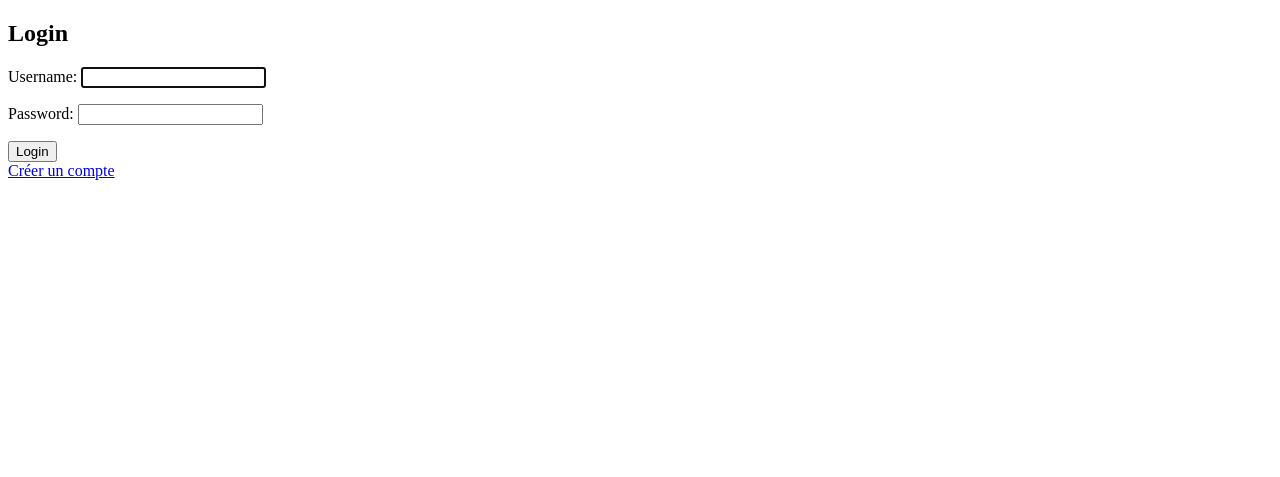
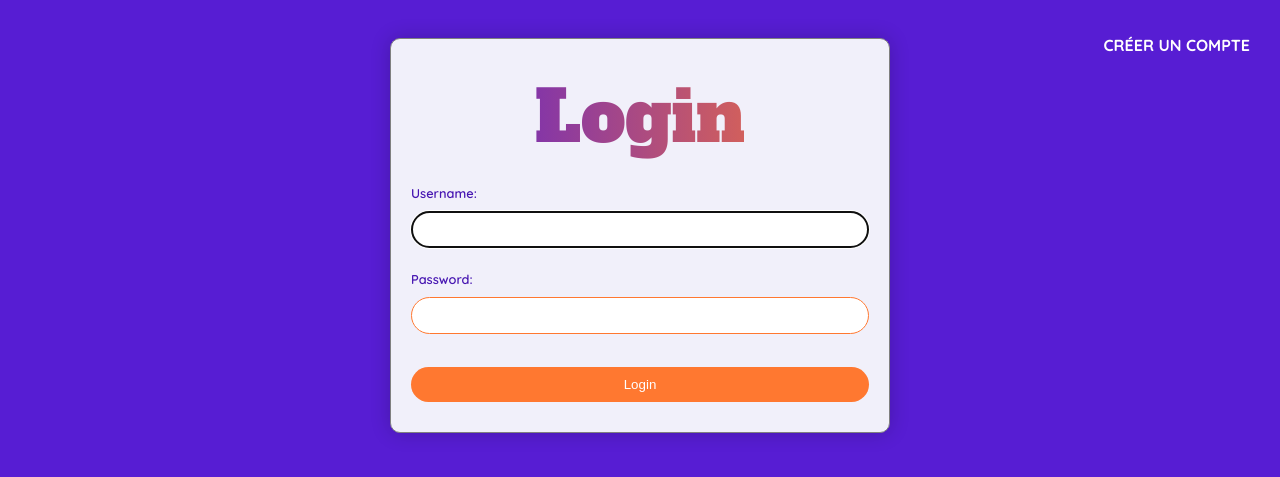
Before and after one commit to Maskrpone/django-drive, a Django app: page /authentication/login/ in a window 1280 px wide. Shown: the top 477 px of the page. Run offline with Django 5.2, Linux system fonts and the light colour scheme.

Commit message:
Partie CSS des pages login et sign up finit

```diff
--- a/authentication/templates/accounts/login.html
+++ b/authentication/templates/accounts/login.html
@@ -1,13 +1,17 @@
+{% load static %}
+
 <!DOCTYPE html>
 <html lang="en">
   <head>
     <meta charset="UTF-8" />
     <meta name="viewport" content="width=device-width, initial-scale=1.0" />
     <title>Login</title>
+    <link rel="stylesheet" type="text/css" href="{% static 'css/signup.css' %}">
   </head>
   <body>
-    <h2>Login</h2>
+
     <form method="POST">
+      <h2>Login</h2>
       {% csrf_token %} {{ form.as_p }}
       <button type="submit">Login</button>
     </form>
--- a/authentication/templates/accounts/signup.html
+++ b/authentication/templates/accounts/signup.html
@@ -1,14 +1,18 @@
+{% load static %}
+
 <!DOCTYPE html>
 
 <head>
     <meta charset="UTF-8">
     <meta name="viewport" content="width=device-width, initial-scale=1.0">
     <title>Sign Up</title>
+    <link rel="stylesheet" type="text/css" href="{% static 'css/signup.css' %}">
 </head>
 
 <body>
-    <h2>Sign Up</h2>
+
     <form method="POST">
+        <h2>Sign Up</h2>
         {% csrf_token %}
         {{ form.as_p }}
         <button type="submit">Sign Up</button>
--- a/djangodrive/settings.py
+++ b/djangodrive/settings.py
@@ -48,7 +48,9 @@ INSTALLED_APPS = [
     "drive",
     "authentication",
     "generate_graph",
+
 ]
+
 
 MIDDLEWARE = [
     "django.middleware.security.SecurityMiddleware",
--- /dev/null
+++ b/drive/static/css/signup.css
@@ -0,0 +1,94 @@
+/* signup.css */
+
+@import url('https://fonts.googleapis.com/css2?family=Alfa+Slab+One&family=Open+Sans:ital,wght@0,300..800;1,300..800&display=swap');
+@import url('https://fonts.googleapis.com/css2?family=Alfa+Slab+One&family=Open+Sans:ital,wght@0,300..800;1,300..800&family=Quicksand:wght@300..700&display=swap');
+
+body {
+    background-color: #571dd3;
+    display: flex;
+    flex-direction: column;
+    justify-content: center;
+    align-items: center;
+    height: 100%;
+    margin: 0;
+    font-family: Arial, sans-serif;
+}
+
+h2 {
+    background: linear-gradient(to right, #571dd3, #ff7830);
+    -webkit-background-clip: text;
+    -webkit-text-fill-color: transparent;
+    margin-bottom: 20px;
+    text-align: center;
+    font-family: "Alfa Slab One", serif;
+    font-weight: 500;
+    font-style: normal;
+    font-size: 5.5em;
+    margin-top: 10px;
+}
+
+form {
+    background-color: rgba(250, 252, 252, 0.95);
+    border: 1px solid gray;
+    border-radius: 10px;
+    padding: 20px;
+    box-shadow: 0 0 20px rgba(0, 0, 0, 0.2);
+    width: 100%;
+    max-width: 500px;
+    box-sizing: border-box;
+    transition: box-shadow 0.3s ease-in-out;
+    margin-top: 3%;
+    margin-bottom: 3%;
+
+    font-family: "Quicksand", sans-serif;
+    font-optical-sizing: auto;
+    font-style: bold;
+    font-size: 0.8em;
+    font-weight: 600;
+    color: #4615b1;
+
+}
+
+
+
+input[type="text"],
+input[type="password"],
+input[type="email"],
+button {
+    width: 100%;
+    padding: 10px;
+    margin: 10px 0;
+    border: 1px solid #ff7830;
+    border-radius: 50px;
+    box-sizing: border-box;
+}
+
+button {
+    background-color: #ff7830;
+    color: white;
+    border: none;
+    cursor: pointer;
+}
+
+button:hover {
+    background-color: #ff7830;
+}
+
+a{
+    position: absolute;
+    top: 35px;
+    right: 30px;
+    color: white;
+    text-decoration: none;
+
+    font-family: "Quicksand", sans-serif;
+    font-optical-sizing: auto;
+    font-style: bold;
+    font-size: 1em;
+    text-transform: uppercase;
+    font-weight: 900;
+}
+
+a:hover {
+    color: #ff7830;
+}
```
Also changed, not shown: drive/views/upload.py (+20 -16 lines), 2 other files.
